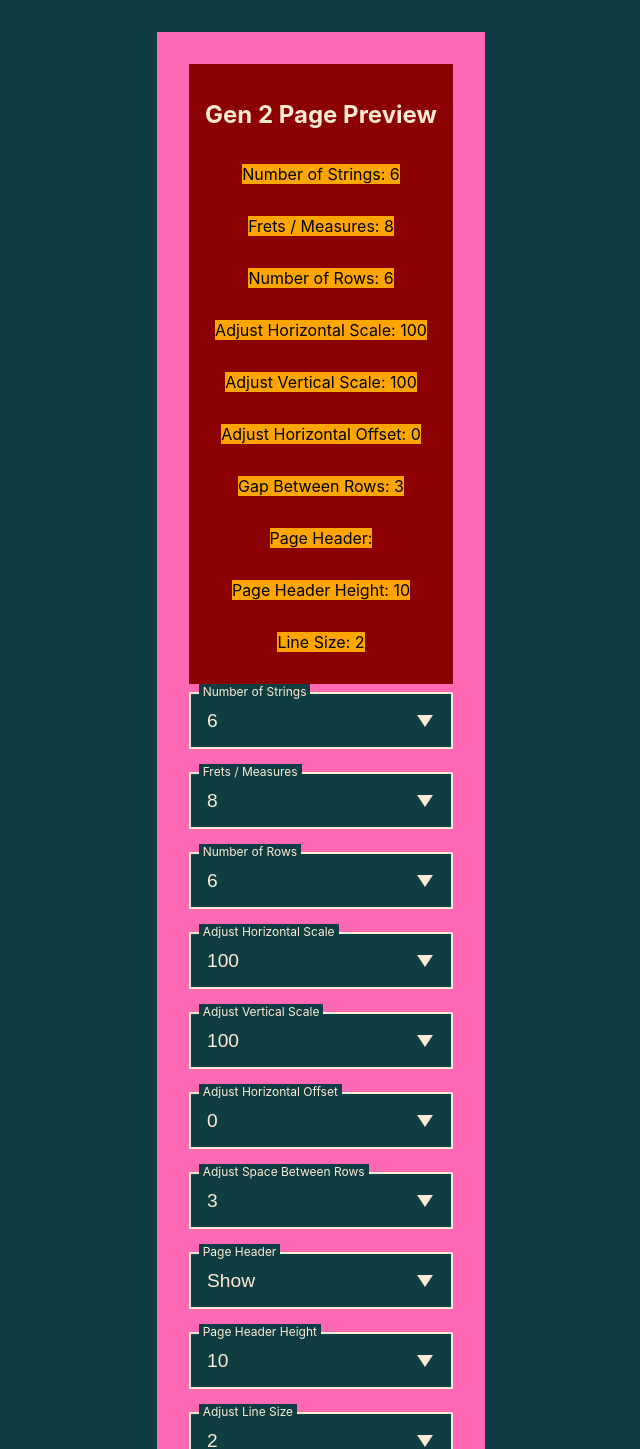
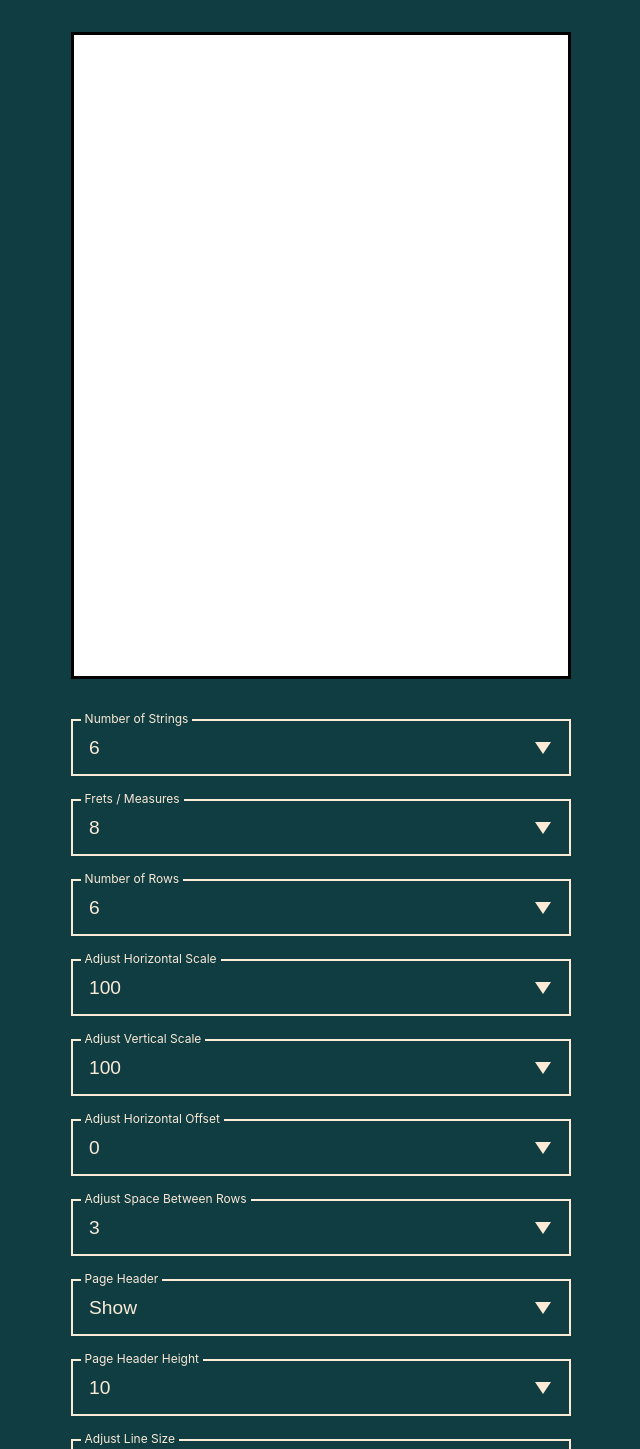
Before and after one commit to andentx/tab-lab, a Next.js app: page / in a window 1280 px wide. Shown: the part 207-1656 px from the top of the page, without its empty margins (319-959 px from the left). Built offline with nearby package versions, Linux system fonts and the light colour scheme.

Commit message:
Refactor of components is working

```diff
--- a/components/FormSection.js
+++ b/components/FormSection.js
@@ -4,7 +4,26 @@ import CustomSelect from './CustomSelect';
 
 import { v4 as uuidv4 } from 'uuid';
 
-const Gen2FormSectionContainer = styled.div``;
+const FormSectionContainer = styled.div`
+  padding-top: 2rem;
+
+  display: flex;
+  flex-direction: column;
+  align-items: center;
+
+  width: min(80%, 500px);
+
+  /* @media (min-width: 1200px) {
+    padding-top: 0;
+  } */
+
+  form {
+    display: flex;
+    flex-direction: column;
+    align-items: center;
+    width: 100%;
+  }
+`;
 
 function createOptions(min, max) {
   const options = [];
@@ -30,7 +49,7 @@ const Gen2FormSection = ({ pageSettings, onInputChange }) => {
   const borderSizeOptions = createOptions(1, 5);
 
   return (
-    <Gen2FormSectionContainer>
+    <FormSectionContainer>
       <form>
         <CustomSelect>
           <label htmlFor='numberOfStringsSelect'>Number of Strings</label>
@@ -104,7 +123,7 @@ const Gen2FormSection = ({ pageSettings, onInputChange }) => {
           </select>
         </CustomSelect>
       </form>
-    </Gen2FormSectionContainer>
+    </FormSectionContainer>
   );
 };
 
--- a/components/PageGenerator.js
+++ b/components/PageGenerator.js
@@ -6,8 +6,18 @@ import PagePreview from '../components/PagePreview';
 import FormSection from './FormSection';
 
 const PageGeneratorContainer = styled.div`
-  background-color: hotpink;
-  padding: 2rem;
+  display: flex;
+
+  width: 100%;
+
+  flex-direction: column;
+  align-items: center;
+
+  /* @media (min-width: 1200px) {
+    flex-direction: row;
+    align-items: flex-start;
+    justify-content: space-between;
+  } */
 `;
 
 const PageGenerator = () => {
--- a/components/PagePreview.js
+++ b/components/PagePreview.js
@@ -1,14 +1,14 @@
 import styled from 'styled-components';
 
-const Gen2PagePreviewContainer = styled.footer`
+const Gen2PagePreviewContainer = styled.div`
   background-color: var(--page-footer-background-color);
-  background-color: darkred;
+  background-color: white;
+  border: 3px solid black;
 
   color: var(--text-color);
 
-  min-height: 4rem;
-  width: 100%;
-  max-width: 1200px;
+  width: min(80%, 500px);
+  aspect-ratio: 8.5/11;
 
   padding: 1rem;
 
@@ -16,17 +16,12 @@ const Gen2PagePreviewContainer = styled.footer`
   flex-direction: column;
   align-items: center;
   justify-content: space-between;
-
-  p {
-    background-color: orange;
-    color: black;
-  }
 `;
 
 const Gen2PagePreview = ({ pageSettings }) => {
   return (
     <Gen2PagePreviewContainer>
-      <h2>Gen 2 Page Preview</h2>
+      {/* <h2>Gen 2 Page Preview</h2>
       <p>Number of Strings: {pageSettings.numberOfStrings}</p>
       <p>Frets / Measures: {pageSettings.numberOfVerticalLines}</p>
       <p>Number of Rows: {pageSettings.numberOfRows}</p>
@@ -36,7 +31,7 @@ const Gen2PagePreview = ({ pageSettings }) => {
       <p>Gap Between Rows: {pageSettings.rowGap}</p>
       <p>Page Header: {pageSettings.showPageHeader}</p>
       <p>Page Header Height: {pageSettings.headerHeight}</p>
-      <p>Line Size: {pageSettings.borderSize}</p>
+      <p>Line Size: {pageSettings.borderSize}</p> */}
     </Gen2PagePreviewContainer>
   );
 };
```
Also changed, not shown: components/archive/aGen1PageGenerator.js (+1 -106 lines).
